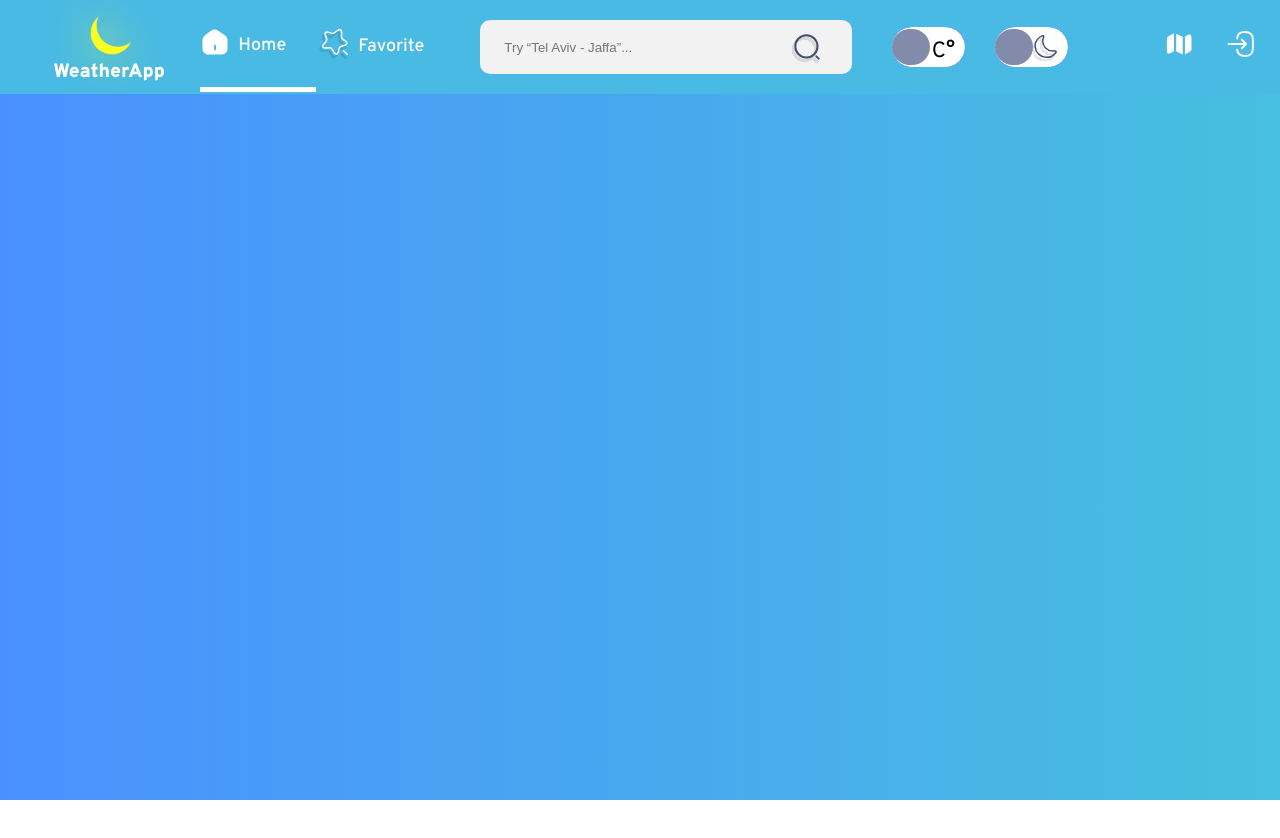
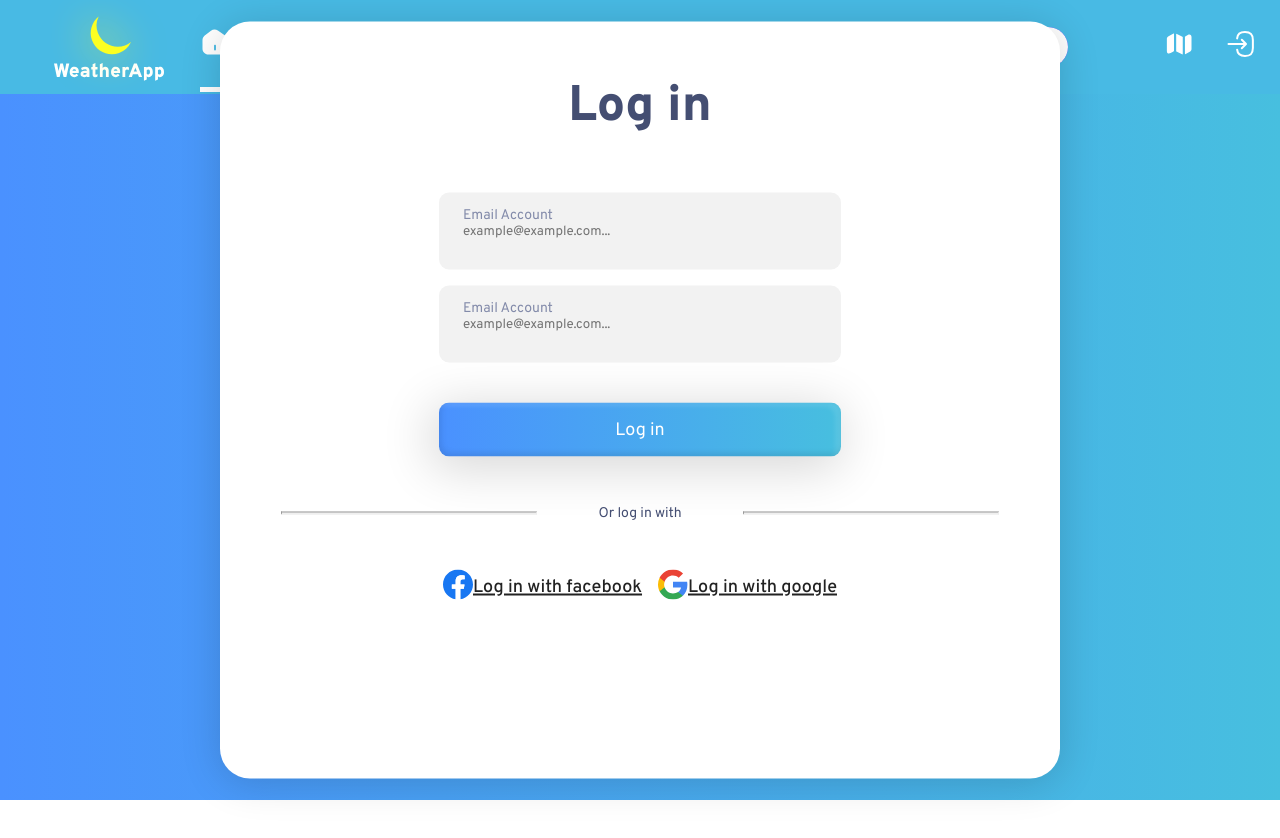
Before and after one commit to sagibarshai/Weather, a React (Create React App) app: page /home in a window 1280 px wide. Shown: the top 838 px of the page. Built offline with nearby package versions, Linux system fonts and the light colour scheme.

Commit message:
done with style for login page

```diff
--- a/src/pages/Home.tsx
+++ b/src/pages/Home.tsx
@@ -4,6 +4,7 @@ import { MobileMenuBottom } from "../components/MobileHeader";
 import { StyledPageContainer } from "./StyledHome";
 import { RootState } from "../redux/store";
 import { closeMobileMenu } from "../redux/headerSlice";
+import Login from "./Login";
 
 const Home = () => {
      const dispatch = useDispatch();
@@ -24,6 +25,7 @@ const Home = () => {
                     }
                >
                     <Header />
+                    <Login />
                </StyledPageContainer>
                <MobileMenuBottom />
           </>
--- /dev/null
+++ b/src/pages/Login.tsx
@@ -0,0 +1,59 @@
+import { useState } from "react";
+import {
+     StyledLoginContainer,
+     StyledTitle,
+     StyledInputsContainer,
+     StyledContainer,
+     StyledHr,
+     StyledSpan,
+} from "./StyledLogin";
+import Input from "../shared/UIElements/Inputs/Input";
+import { InputProps } from "../shared/UIElements/Inputs/Input";
+import { StyledButton } from "../shared/UIElements/Button/Button";
+import { ReactComponent as IconFacebook } from "../shared/svg/logo-facebook.svg";
+import { ReactComponent as IconGoogle } from "../shared/svg/logo-google.svg";
+import { StyledIcon } from "../shared/Icons/Icon";
+
+const Login = () => {
+     const [inputState, setInputState] = useState<InputProps>("inactive");
+     return (
+          <StyledLoginContainer>
+               <StyledTitle>Log in</StyledTitle>
+               <StyledInputsContainer>
+                    <Input
+                         variant={inputState}
+                         label="Email Account"
+                         placeHolder="example@example.com..."
+                    />
+                    <Input
+                         variant={inputState}
+                         label="Email Account"
+                         placeHolder="example@example.com..."
+                    />
+               </StyledInputsContainer>
+               <StyledButton margin="40px 0 0 0">Log in</StyledButton>
+               <StyledContainer>
+                    <StyledHr />
+                    <StyledSpan>Or log in with</StyledSpan>
+                    <StyledHr />
+               </StyledContainer>
+
+               <StyledContainer gap="16px">
+                    <StyledButton variant="linkWithImg">
+                         <StyledIcon>
+                              <IconFacebook />
+                         </StyledIcon>
+                         Log in with facebook
+                    </StyledButton>
+                    <StyledButton variant="linkWithImg">
+                         <StyledIcon>
+                              <IconGoogle />
+                         </StyledIcon>
+                         Log in with google
+                    </StyledButton>
+               </StyledContainer>
+          </StyledLoginContainer>
+     );
+};
+
+export default Login;
--- /dev/null
+++ b/src/pages/StyledLogin.tsx
@@ -0,0 +1,49 @@
+import styled from "styled-components";
+import themes from "../shared/themes/themes";
+
+type Props = {
+     gap?: string;
+};
+export const StyledLoginContainer = styled.div`
+     background-color: ${themes.white};
+     width: 840px;
+     height: 757px;
+     box-shadow: 0 4px 40px 0 rgba(0, 0, 0, 0.16);
+     position: absolute;
+     top: 50%;
+     left: 50%;
+     transform: translate(-50%, -50%);
+     text-align: center;
+     border-radius: 30px;
+`;
+export const StyledTitle = styled.h3`
+     font-family: inherit;
+     font-size: 5rem;
+     font-weight: 900;
+     color: ${themes.secondary};
+     margin: 54px auto;
+`;
+export const StyledInputsContainer = styled.div`
+     display: flex;
+     flex-direction: column;
+     gap: 16px;
+     width: fit-content;
+     margin: 0 auto;
+`;
+export const StyledContainer = styled.div<Props>`
+     text-align: center;
+     margin-top: 48px;
+     display: flex;
+     align-items: center;
+     justify-content: center;
+     gap: ${(props) => props.gap};
+`;
+export const StyledHr = styled.hr`
+     width: 254px;
+     background-color: #f2f2f2;
+     height: 1px;
+`;
+export const StyledSpan = styled.span`
+     color: ${themes.secondary};
+     font-size: 1.4rem;
+`;
--- a/src/shared/UIElements/Button/Button.tsx
+++ b/src/shared/UIElements/Button/Button.tsx
@@ -20,9 +20,8 @@ interface StyledButtonProps {
 
 export const StyledButton = styled.button<StyledButtonProps>`
      font-family: inherit;
-     width: 354px;
+     width: 402px;
      height: 54px;
-     padding: 16px 146px;
      border-radius: 10px;
      box-shadow: -4px 8px 50px 4px rgba(0, 0, 0, 0.16),
           inset -6px 4px 4px 0 rgba(255, 255, 255, 0.1),
--- a/src/shared/UIElements/Inputs/Input.tsx
+++ b/src/shared/UIElements/Inputs/Input.tsx
@@ -1,7 +1,7 @@
 import styled, { css } from "styled-components";
 import { StyledIcon } from "../../Icons/Icon";
 import themes from "../../themes/themes";
-type InputProps = "inactive" | "focus" | "active" | "validation";
+export type InputProps = "inactive" | "focus" | "active" | "validation";
 interface Variant {
      variant?: InputProps;
 }
@@ -16,6 +16,7 @@ type Props = {
      height?: string;
      position?: string;
      padding?: string;
+     marginTop?: string;
      children?: JSX.Element;
 };
 type ErrorMessage = {
@@ -24,6 +25,7 @@ type ErrorMessage = {
 
 const StyledInputsContainer = styled.div<Variant>`
      position: relative;
+     display: inline-block;
 `;
 
 const StyledLabel = styled.label<Variant>`
@@ -36,12 +38,12 @@ const StyledLabel = styled.label<Variant>`
      line-height: 1.25;
      color: ${(props) => props.color || themes.fadeText};
 `;
-const StyledInput = styled.input<Variant>`
+const StyledInput = styled.input<Props>`
      width: ${(props) => (props.width ? props.width : "354px")};
      height: ${(props) => props.height || "77px"};
      border-radius: 10px;
      border: none;
-     padding: 16px 24px;
+     padding: 0 24px;
 
      ${(props) =>
           props.variant === "inactive"
```
